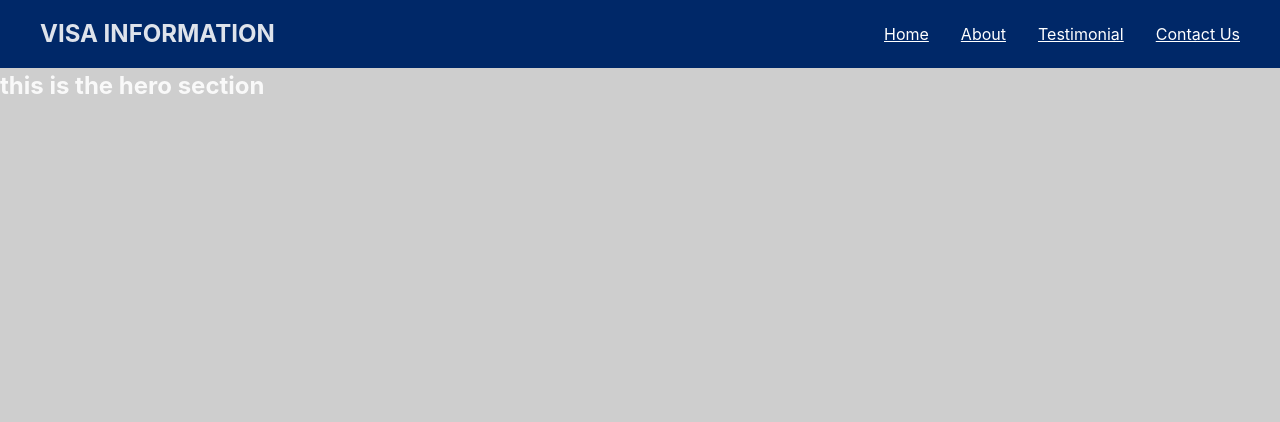
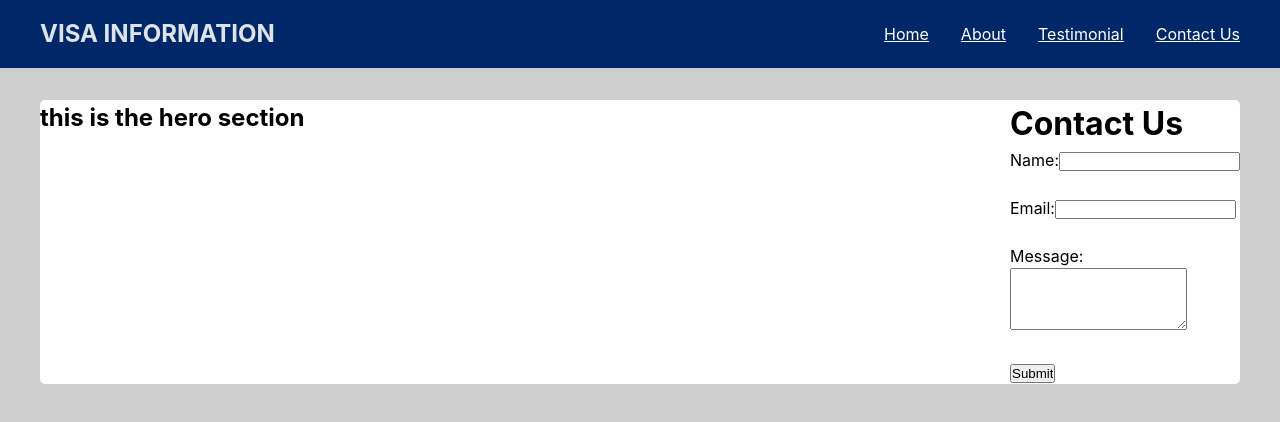
Before and after one commit to jjosegomez/visa-info-website, a React (Vite) app: page / in a window 1280 px wide. Shown: the top 422 px of the page. Built offline with nearby package versions, Linux system fonts and the light colour scheme.

Commit message:
Hero and Contact From started

```diff
--- /dev/null
+++ b/src/components/EmailForm/ContactForm.jsx
@@ -0,0 +1,67 @@
+import React, { Component } from 'react';
+
+class ContactForm extends Component {
+  constructor(props) {
+    super(props);
+    this.state = {
+      name: '',
+      email: '',
+      message: '',
+    };
+  }
+
+  handleInputChange = (event) => {
+    const { name, value } = event.target;
+    this.setState({ [name]: value });
+  };
+
+  handleSubmit = (event) => {
+    event.preventDefault();
+    // Handle form submission here (e.g., send data to the server).
+    // You can use this.state to access form field values.
+    console.log(this.state);
+  };
+
+  render() {
+    return (
+      <div className='contact-form'>
+        <h1>Contact Us</h1>
+        <form onSubmit={this.handleSubmit}>
+          <label htmlFor="name">Name:</label>
+          <input
+            type="text"
+            id="name"
+            name="name"
+            value={this.state.name}
+            onChange={this.handleInputChange}
+            required
+          /><br /><br />
+
+          <label htmlFor="email">Email:</label>
+          <input
+            type="email"
+            id="email"
+            name="email"
+            value={this.state.email}
+            onChange={this.handleInputChange}
+            required
+          /><br /><br />
+
+          <label htmlFor="message">Message:</label><br />
+          <textarea
+            id="message"
+            name="message"
+            value={this.state.message}
+            onChange={this.handleInputChange}
+            rows="4"
+            required
+          /><br /><br />
+
+          <input type="submit" value="Submit" />
+        </form>
+      </div>
+    );
+  }
+}
+
+export default ContactForm;
--- a/src/components/Hero/Hero.css
+++ b/src/components/Hero/Hero.css
@@ -0,0 +1,10 @@
+.hero {
+    margin: 2rem auto;
+    max-width: 1200px;
+    display: flex;
+    flex-flow: row wrap;
+    justify-content: space-between;
+    background-color: #fefefe;
+    border-radius: 5px;
+    color: black;
+}
--- a/src/components/Hero/Hero.jsx
+++ b/src/components/Hero/Hero.jsx
@@ -1,9 +1,16 @@
 import { useState } from "react";
+import ContactForm from "../EmailForm/ContactForm";
+import "./Hero.css"
 
 function Hero(){
     return(
         <div className="hero">
-            <h2>this is the hero section</h2>
+            <div className="hero-text">
+                <h2>this is the hero section</h2>
+            </div>
+            <div className="hero-form">
+                <ContactForm/>
+            </div>
         </div>
     )
 }
--- a/src/index.css
+++ b/src/index.css
@@ -2,17 +2,10 @@
   font-family: Inter, system-ui, Avenir, Helvetica, Arial, sans-serif;
   line-height: 1.5;
   font-weight: 400;
-
-  color-scheme: light dark;
   color: rgba(255, 255, 255, 0.87);
   background-color: #cecece;
   --us-blue: #002868;
   --us-red: #BF0A30;
-  font-synthesis: none;
-  text-rendering: optimizeLegibility;
-  -webkit-font-smoothing: antialiased;
-  -moz-osx-font-smoothing: grayscale;
-  -webkit-text-size-adjust: 100%;
 }
 
 a {
```
Also changed, not shown: src/components/EmailForm/ContactForm.css (added).
